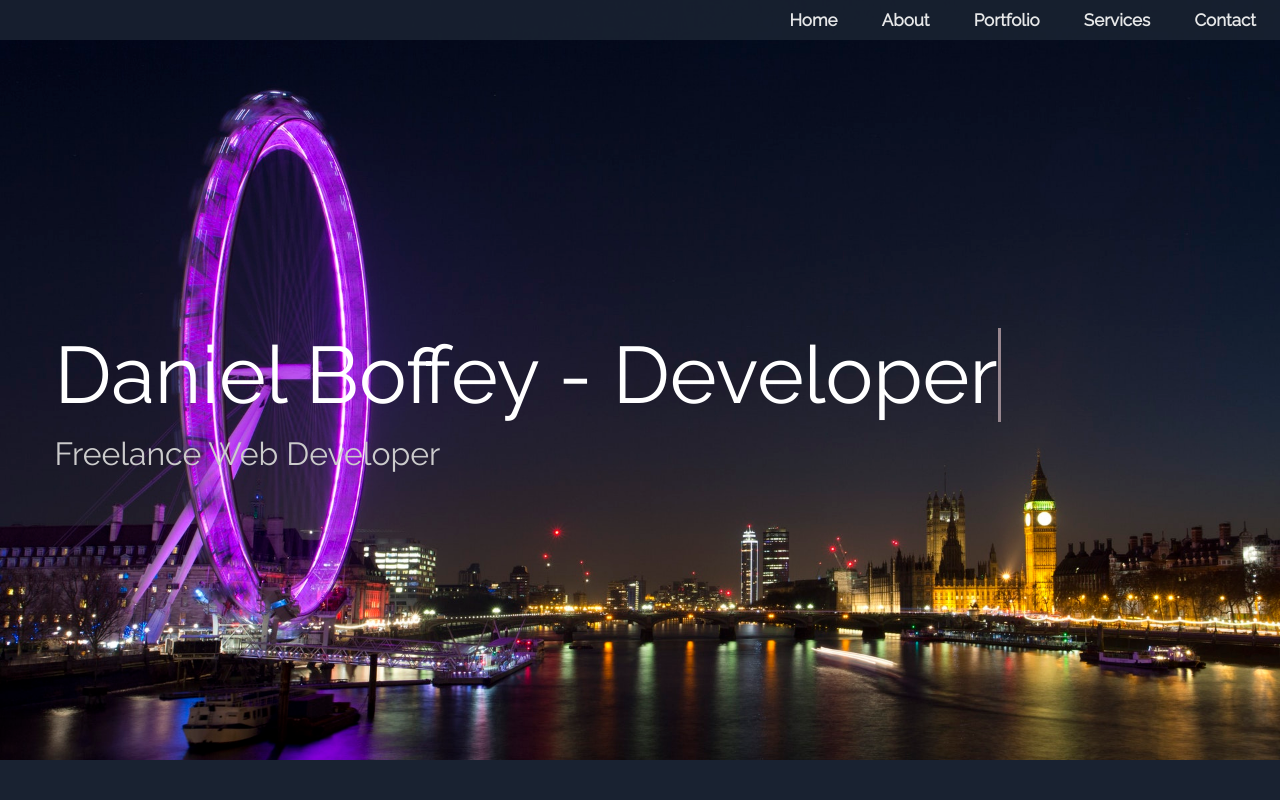
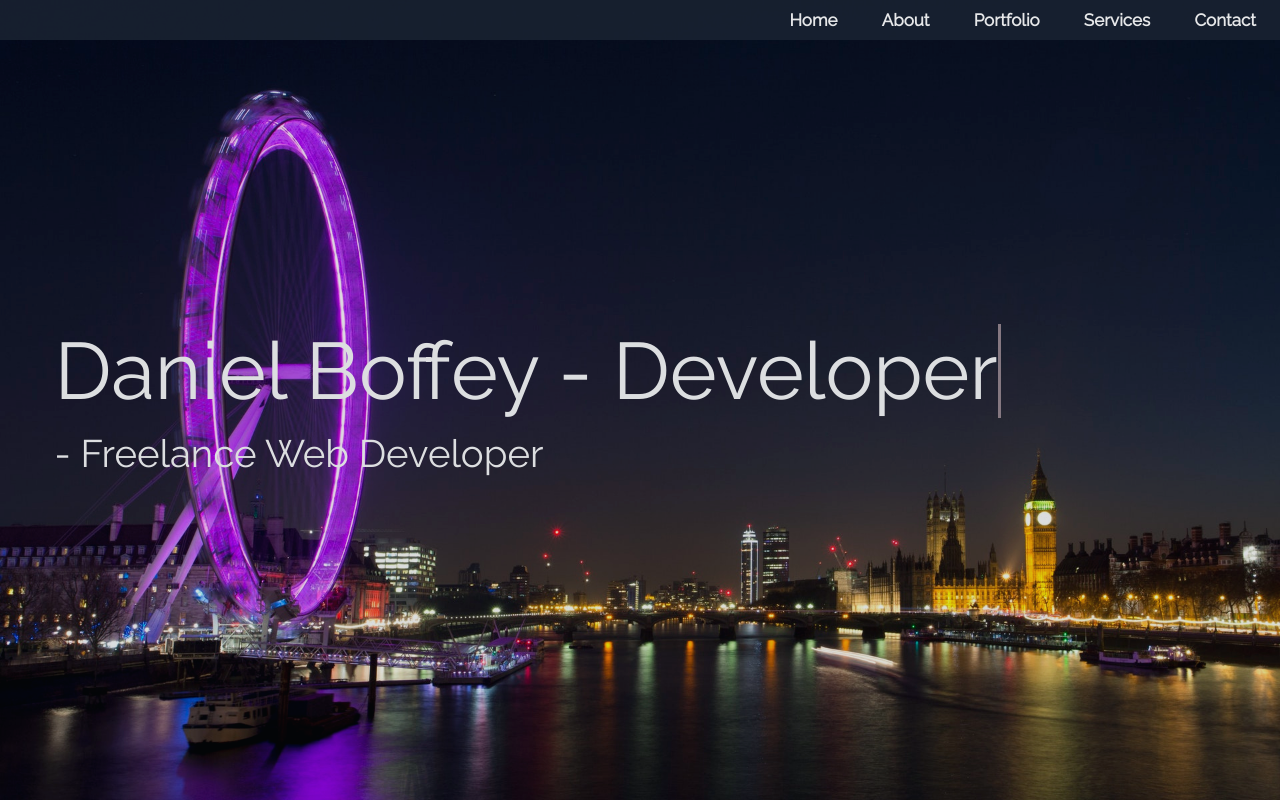
Before and after one commit to dannyboy2005/portfolioTest, a plain HTML site: page index.html in a window 1280 px wide. Shown: the top 800 px of the page. Drawn offline with nearby package versions, Linux system fonts and the light colour scheme.

Commit message:
Tweaked showcase

```diff
--- a/index.html
+++ b/index.html
@@ -46,7 +46,7 @@
     <h1>Daniel Boffey -
       <span class="txt-type" data-wait="3000" data-words='["Developer", "Creator", "Innovator"]'></span>
     </h1>
-    <h2>Freelance Web Developer</h2>
+    <h2> - Freelance Web Developer</h2>
   </div>
 
   <!-- About me section -->
--- a/style.css
+++ b/style.css
@@ -8,7 +8,7 @@
 body {
   font-family: 'Raleway', sans-serif;
   height: 100vh;
-  background: rgb(25,34,49) url('imgs/showcase4.jpeg') no-repeat center center / cover;
+  background: rgb(25,34,49);
   color: #fff;
   margin: 0;
   padding: 0;
@@ -99,9 +99,13 @@ hr {
   justify-content: center;
   height: 100vh;
   padding: 0 3rem;
+  opacity: 0.85;
+  background: url('imgs/showcase4.jpeg') no-repeat center center / cover;
 }
 
-h1 , h2 {
+.container h1 , h2 {
+  color: #fff;
+  /* opacity: 0.9; */
   font-weight: 200;
   margin: 0.4rem;
 }
@@ -111,8 +115,8 @@ h1 {
 }
 
 h2 {
-  font-size: 2rem;
-  color: #ccc;
+  font-size: 2.4rem;
+  font-weight: 500;
 }
 
 /* Cursor */
```
